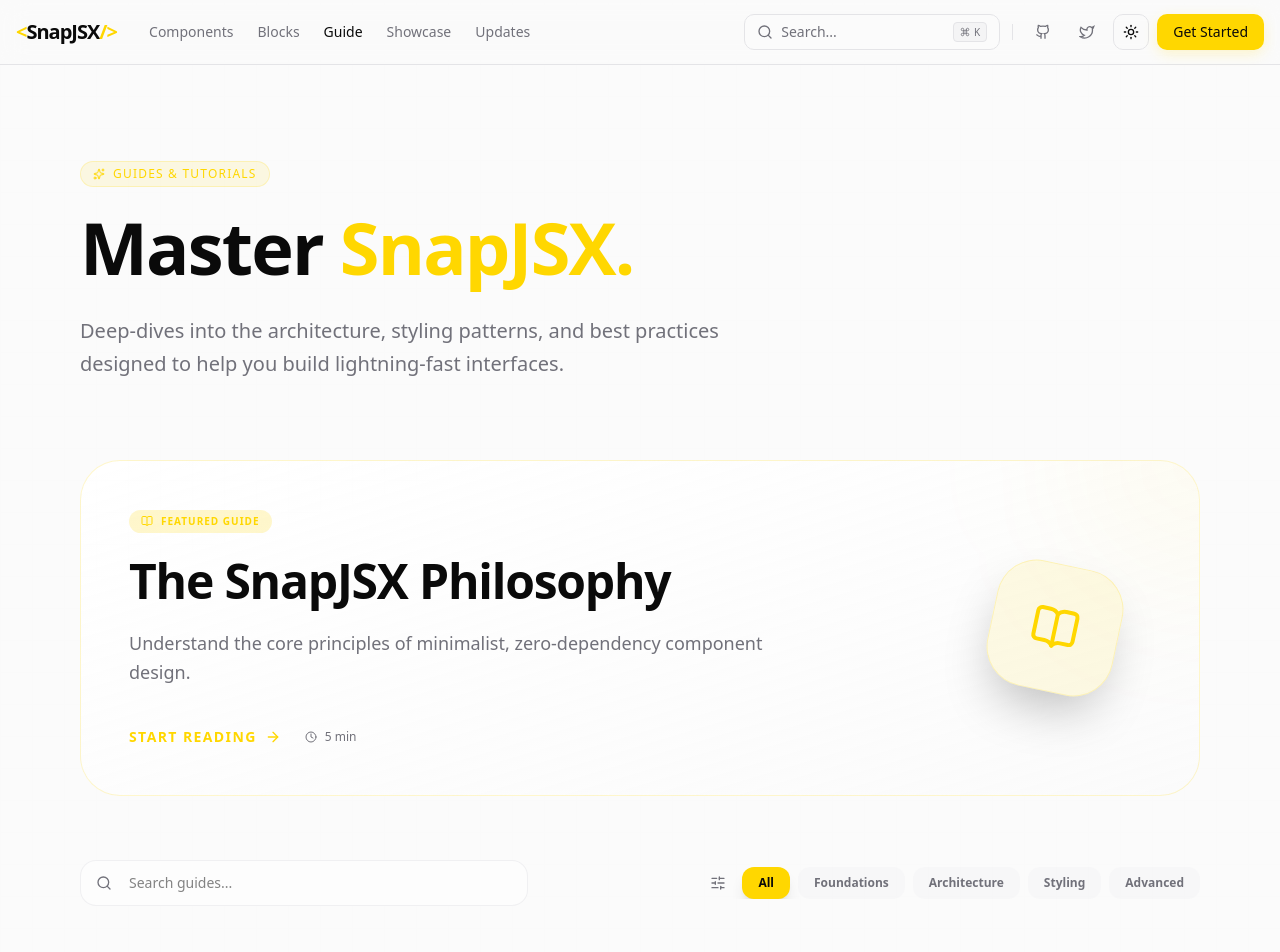
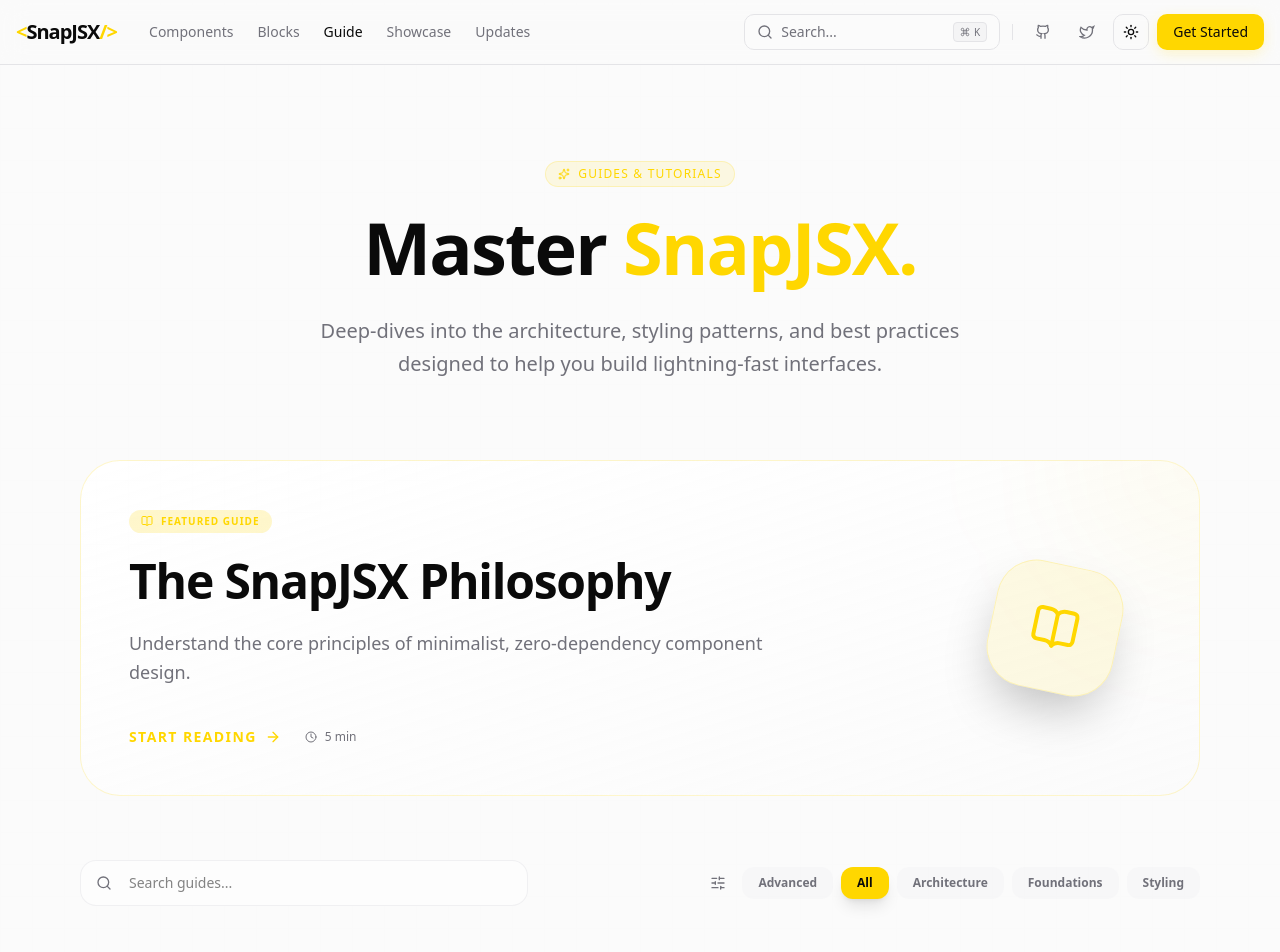
Before and after one commit to Gladiarn/SnapJSX, a Next.js app: page /guide in a window 1280 px wide. Shown: the top 952 px of the page. Built offline with nearby package versions, Linux system fonts and the light colour scheme.

Commit message:
style(category-filter): unify scalable menu across Components and Guides with zero shadows

```diff
--- a/src/app/components/components-page-client.tsx
+++ b/src/app/components/components-page-client.tsx
@@ -129,7 +129,7 @@ export function ComponentsPageClient() {
                       animate={{ opacity: 1, y: 0, scale: 1 }}
                       exit={{ opacity: 0, y: 10, scale: 0.95 }}
                       transition={{ duration: 0.15 }}
-                      className="absolute right-0 mt-2 w-48 bg-card border border-border rounded-2xl shadow-2xl p-2 z-50 overflow-hidden"
+                      className="absolute right-0 mt-2 w-48 bg-card border border-border rounded-2xl p-2 z-50 overflow-hidden"
                     >
                       <div className="max-h-64 overflow-y-auto custom-scrollbar">
                         {hiddenCategories.map((category) => (
--- a/src/app/guide/guide-page-client.tsx
+++ b/src/app/guide/guide-page-client.tsx
@@ -1,24 +1,27 @@
 "use client";
 
-import { Search, SlidersHorizontal, Sparkles } from "lucide-react";
-import { useMemo, useState } from "react";
+import { Search, SlidersHorizontal, Sparkles, ChevronDown } from "lucide-react";
+import { useMemo, useState, useRef, useEffect } from "react";
+import { motion, AnimatePresence } from "framer-motion";
 import { FeaturedGuide, GuideCard } from "@/components/ui/guide-card";
 import { GUIDES } from "@/content/guides";
 
-const CATEGORIES = [
-  "All",
-  "Foundations",
-  "Architecture",
-  "Styling",
-  "Advanced",
-] as const;
-
 export function GuidePageClient() {
   const [query, setQuery] = useState("");
-  const [activeCategory, setActiveCategory] =
-    useState<(typeof CATEGORIES)[number]>("All");
+  const [activeCategory, setActiveCategory] = useState("All");
+  const [isMoreOpen, setIsMoreOpen] = useState(false);
+  const moreRef = useRef<HTMLDivElement>(null);
 
   const featuredGuide = useMemo(() => GUIDES.find((g) => g.featured), []);
+
+  // Extract unique categories for filtering
+  const categories = useMemo(() => {
+    const cats = new Set(GUIDES.map((g) => g.category));
+    return ["All", ...Array.from(cats)].sort();
+  }, []);
+
+  const visibleCategories = useMemo(() => categories.slice(0, 5), [categories]);
+  const hiddenCategories = useMemo(() => categories.slice(5), [categories]);
 
   const filteredGuides = useMemo(() => {
     return GUIDES.filter((guide) => {
@@ -33,9 +36,21 @@ export function GuidePageClient() {
     });
   }, [query, activeCategory]);
 
+  // Handle click outside for "More" dropdown
+  useEffect(() => {
+    function handleClickOutside(event: MouseEvent) {
+      if (moreRef.current && !moreRef.current.contains(event.target as Node)) {
+        setIsMoreOpen(false);
+      }
+    }
+    document.addEventListener("mousedown", handleClickOutside);
+    return () => document.removeEventListener("mousedown", handleClickOutside);
+  }, []);
+
   return (
     <main className="container mx-auto max-w-6xl px-4 py-24">
-      <header className="mb-20 text-center md:text-left">
+      {/* Header - Centered Layout */}
+      <header className="mb-20 text-center">
         <div className="inline-flex items-center gap-2 px-3 py-1 rounded-full bg-primary/10 border border-primary/20 text-primary text-xs font-medium uppercase tracking-widest mb-6">
           <Sparkles className="w-3 h-3" />
           Guides & Tutorials
@@ -43,7 +58,7 @@ export function GuidePageClient() {
         <h1 className="text-5xl md:text-7xl font-black tracking-tight mb-8">
           Master <span className="text-primary">SnapJSX.</span>
         </h1>
-        <p className="text-xl text-muted-foreground max-w-2xl leading-relaxed">
+        <p className="text-xl text-muted-foreground max-w-2xl mx-auto leading-relaxed">
           Deep-dives into the architecture, styling patterns, and best practices
           designed to help you build lightning-fast interfaces.
         </p>
@@ -54,7 +69,7 @@ export function GuidePageClient() {
         <FeaturedGuide guide={featuredGuide} />
       )}
 
-      {/* Filter Section */}
+      {/* Filter Section - Matching Components Page logic */}
       <div className="flex flex-col md:flex-row gap-6 mb-12 items-center justify-between">
         <div className="relative w-full md:max-w-md">
           <Search className="absolute left-4 top-1/2 -translate-y-1/2 w-4 h-4 text-muted-foreground" />
@@ -67,13 +82,17 @@ export function GuidePageClient() {
           />
         </div>
 
-        <div className="flex items-center gap-2 overflow-x-auto pb-2 md:pb-0 w-full md:w-auto">
+        <div className="flex items-center gap-2 w-full md:w-auto">
           <SlidersHorizontal className="w-4 h-4 text-muted-foreground mr-2 shrink-0" />
-          {CATEGORIES.map((category) => (
+          <div className="flex items-center gap-2 flex-wrap md:flex-nowrap">
+            {visibleCategories.map((category) => (
               <button
                 key={category}
                 type="button"
-              onClick={() => setActiveCategory(category)}
+                onClick={() => {
+                  setActiveCategory(category);
+                  setIsMoreOpen(false);
+                }}
                 className={`px-4 py-2 rounded-xl text-xs font-bold whitespace-nowrap transition-all ${
                   activeCategory === category
                     ? "bg-primary text-primary-foreground shadow-lg shadow-primary/20"
@@ -83,6 +102,60 @@ export function GuidePageClient() {
                 {category}
               </button>
             ))}
+
+            {hiddenCategories.length > 0 && (
+              <div className="relative" ref={moreRef}>
+                <button
+                  type="button"
+                  onClick={() => setIsMoreOpen(!isMoreOpen)}
+                  className={`flex items-center gap-2 px-4 py-2 rounded-xl text-xs font-bold whitespace-nowrap transition-all ${
+                    hiddenCategories.includes(activeCategory)
+                      ? "bg-primary text-primary-foreground shadow-lg shadow-primary/20"
+                      : "bg-muted/50 text-muted-foreground hover:bg-muted"
+                  }`}
+                >
+                  {hiddenCategories.includes(activeCategory)
+                    ? activeCategory
+                    : "More"}
+                  <ChevronDown
+                    className={`w-3 h-3 transition-transform duration-200 ${isMoreOpen ? "rotate-180" : ""}`}
+                  />
+                </button>
+
+                <AnimatePresence>
+                  {isMoreOpen && (
+                    <motion.div
+                      initial={{ opacity: 0, y: 10, scale: 0.95 }}
+                      animate={{ opacity: 1, y: 0, scale: 1 }}
+                      exit={{ opacity: 0, y: 10, scale: 0.95 }}
+                      transition={{ duration: 0.15 }}
+                      className="absolute right-0 mt-2 w-48 bg-card border border-border rounded-2xl p-2 z-50 overflow-hidden"
+                    >
+                      <div className="max-h-64 overflow-y-auto custom-scrollbar">
+                        {hiddenCategories.map((category) => (
+                          <button
+                            key={category}
+                            type="button"
+                            onClick={() => {
+                              setActiveCategory(category);
+                              setIsMoreOpen(false);
+                            }}
+                            className={`w-full text-left px-4 py-2.5 rounded-xl text-xs font-bold transition-all ${
+                              activeCategory === category
+                                ? "bg-primary/10 text-primary"
+                                : "text-muted-foreground hover:bg-muted hover:text-foreground"
+                            }`}
+                          >
+                            {category}
+                          </button>
+                        ))}
+                      </div>
+                    </motion.div>
+                  )}
+                </AnimatePresence>
+              </div>
+            )}
+          </div>
         </div>
       </div>
 
```
Lines whose indentation alone changed are shown as unchanged.
